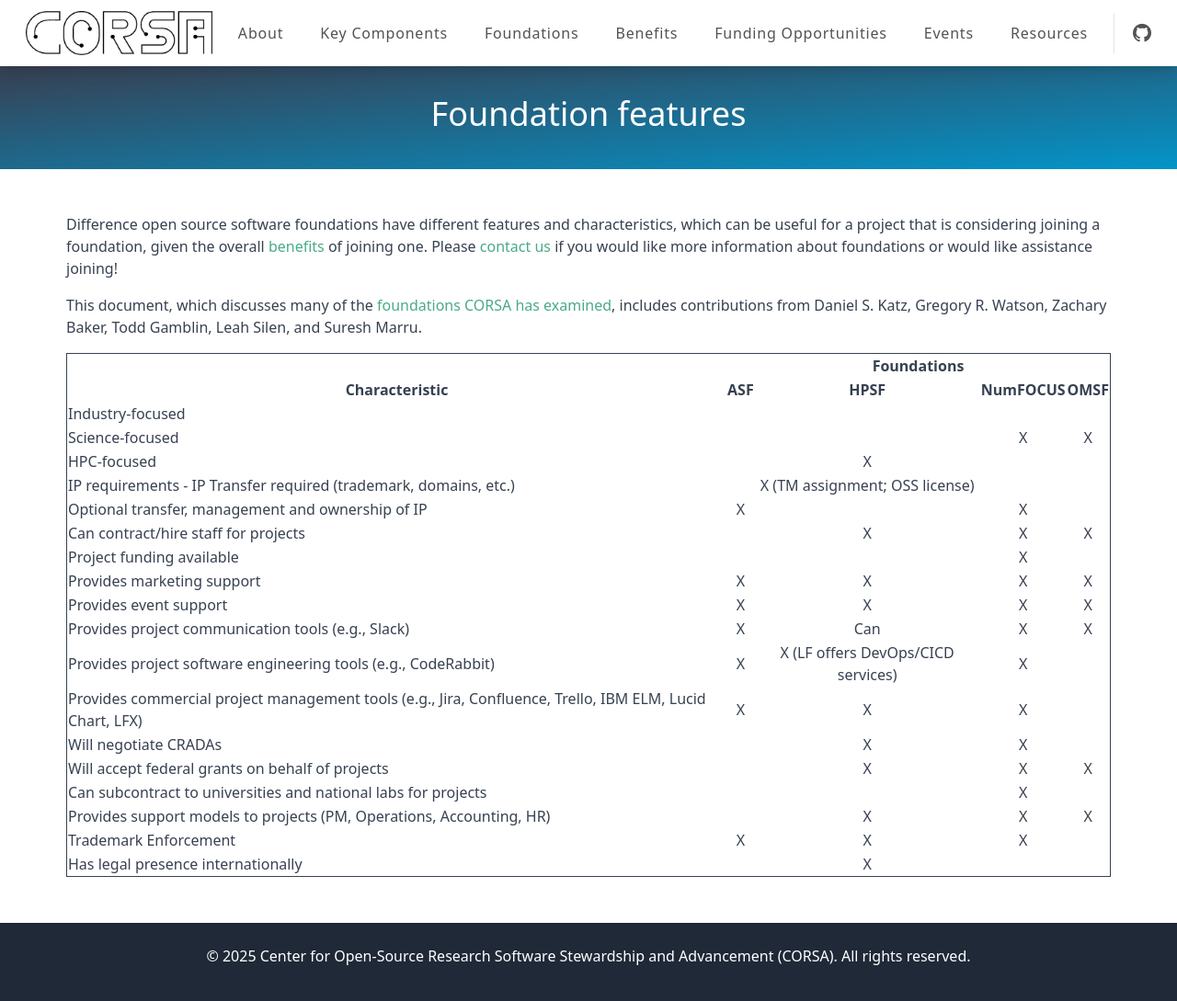
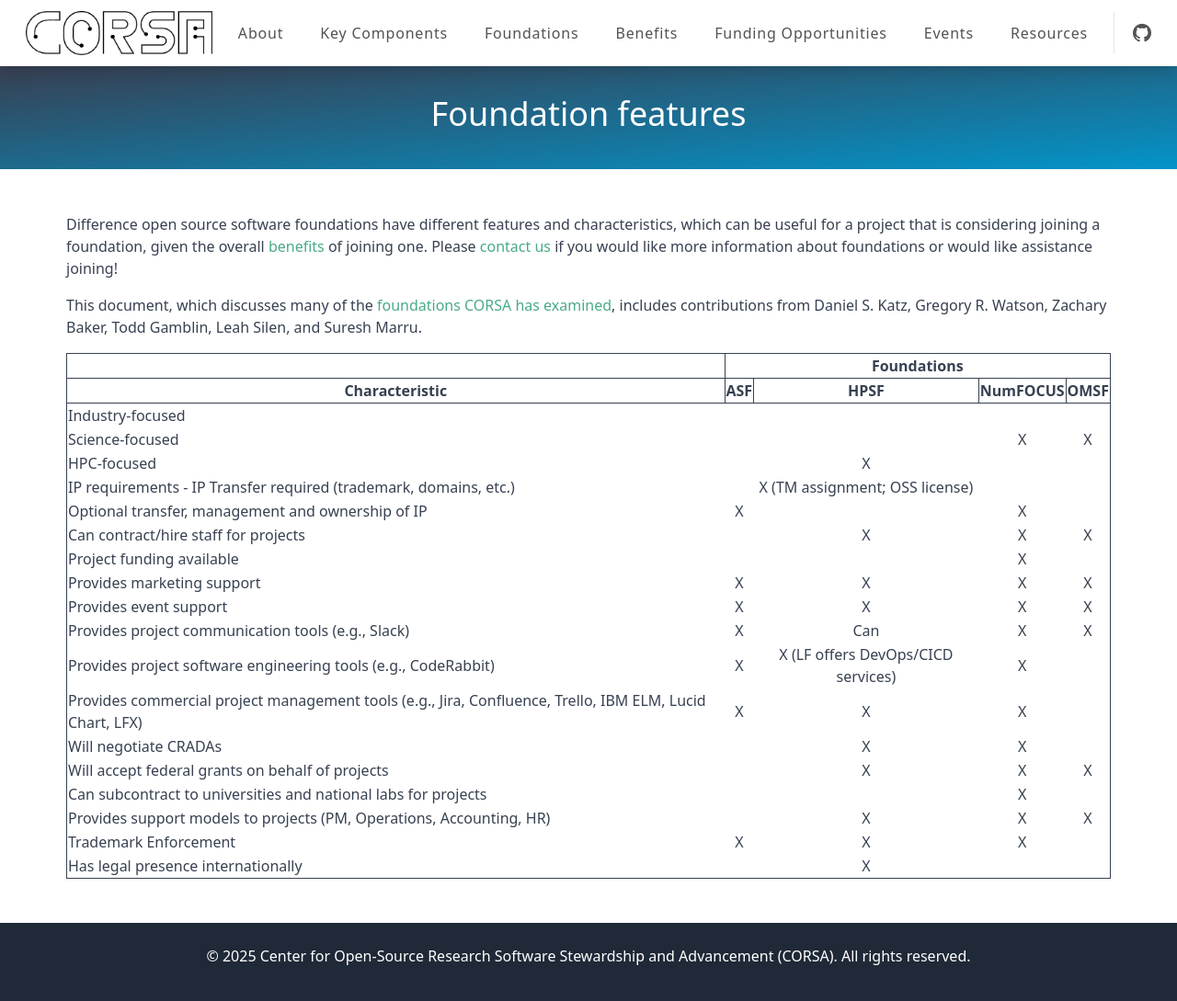
Before and after one commit to corsa-center/corsa-center.github.io, a Jekyll site: the page built from docs/foundations/features.md, in a window 1280 px wide and 1092 px high. Shown: the top 1089 px of the window at 92% size. Built offline with Jekyll 4.4.1, drawn with Linux system fonts in a browser that asks for light colours; nearby versions of some CDN libraries.

Commit message:
Update features.md

```diff
--- a/docs/foundations/features.md
+++ b/docs/foundations/features.md
@@ -11,15 +11,15 @@
 
 <table style="border: 1px solid;">
   <tr>
-    <th></th>
+    <th style="border: 1px solid;"></th>
     <th colspan="4">Foundations</th>
   </tr>
   <tr>
-    <th>Characteristic</th>
-    <th>ASF</th>
-    <th>HPSF</th>
-    <th>NumFOCUS</th>
-    <th>OMSF</th>
+    <th style="border: 1px solid;">Characteristic</th>
+    <th style="border: 1px solid;">ASF</th>
+    <th style="border: 1px solid;">HPSF</th>
+    <th style="border: 1px solid;">NumFOCUS</th>
+    <th style="border: 1px solid;">OMSF</th>
   </tr>
   <tr>
     <td>Industry-focused</td>
```
